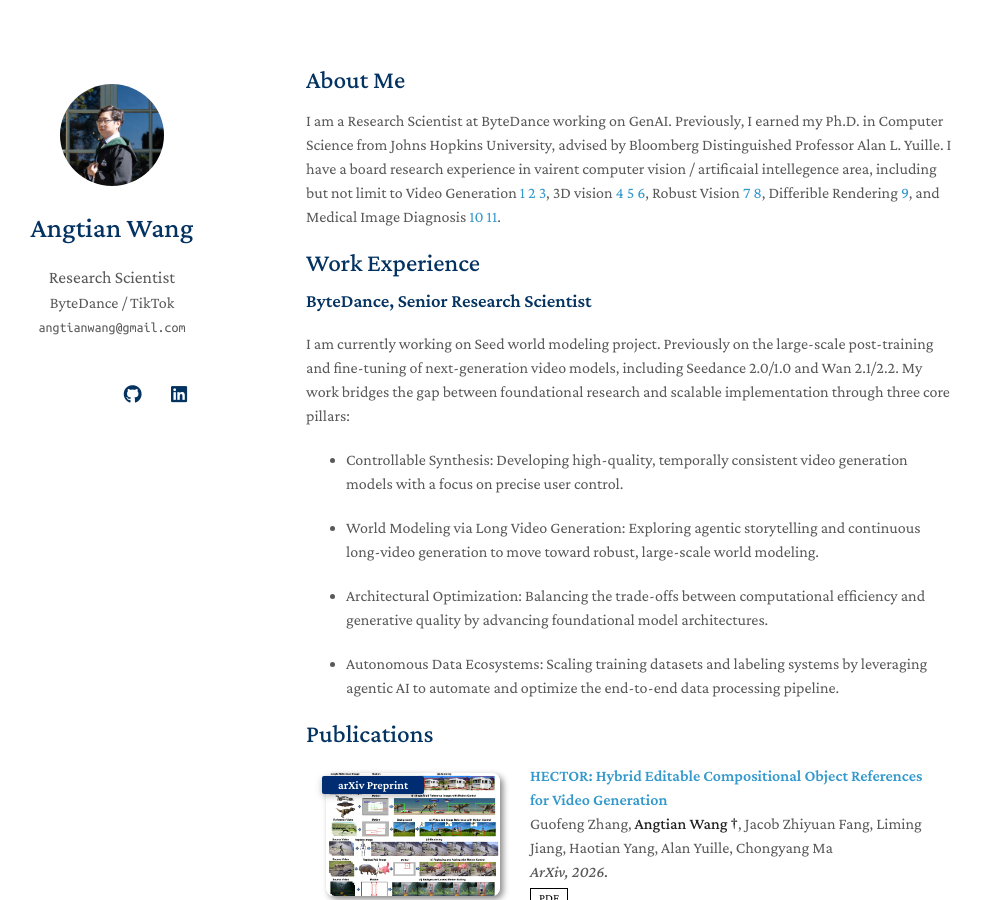
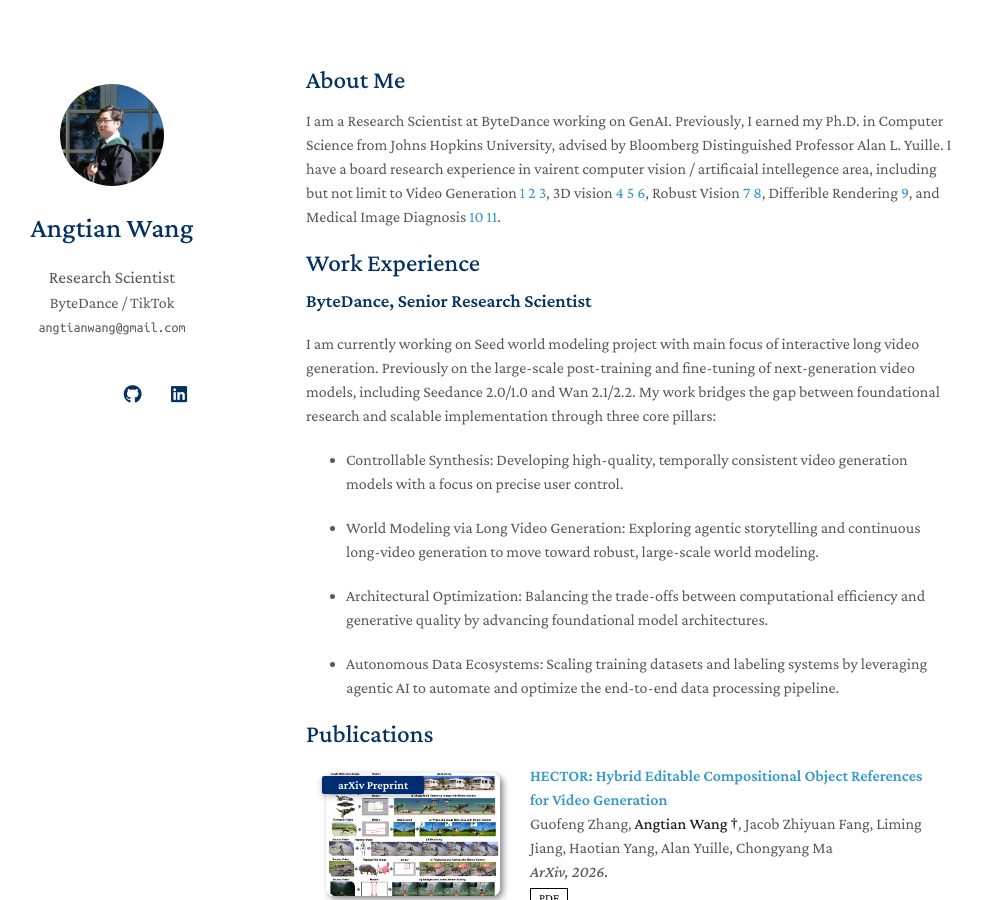
Before and after one commit to angtianwang/angtianwang.github.io, a Jekyll site: the page built from index.md, in a window 1280 px wide and 900 px high. Shown: the whole window, without its empty margins (164-1146 px from the left). Built offline with Jekyll 4.4.1, drawn with Linux system fonts in a browser that asks for light colours; nearby versions of some CDN libraries; a style sheet for code colours, icons or effects is not loaded; our own code applies the rules of GitHub Pages for plain Markdown files.

Commit message:
Update index.md

```diff
--- a/index.md
+++ b/index.md
@@ -9,7 +9,7 @@ I am a Research Scientist at ByteDance working on GenAI. Previously, I earned my
 ## Work Experience
 
 ### ByteDance, Senior Research Scientist
-I am currently working on Seed world modeling project. Previously on the large-scale post-training and fine-tuning of next-generation video models, including Seedance 2.0/1.0 and Wan 2.1/2.2. My work bridges the gap between foundational research and scalable implementation through three core pillars:
+I am currently working on Seed world modeling project with main focus of interactive long video generation. Previously on the large-scale post-training and fine-tuning of next-generation video models, including Seedance 2.0/1.0 and Wan 2.1/2.2. My work bridges the gap between foundational research and scalable implementation through three core pillars:
 
 - Controllable Synthesis: Developing high-quality, temporally consistent video generation models with a focus on precise user control.
 
```
